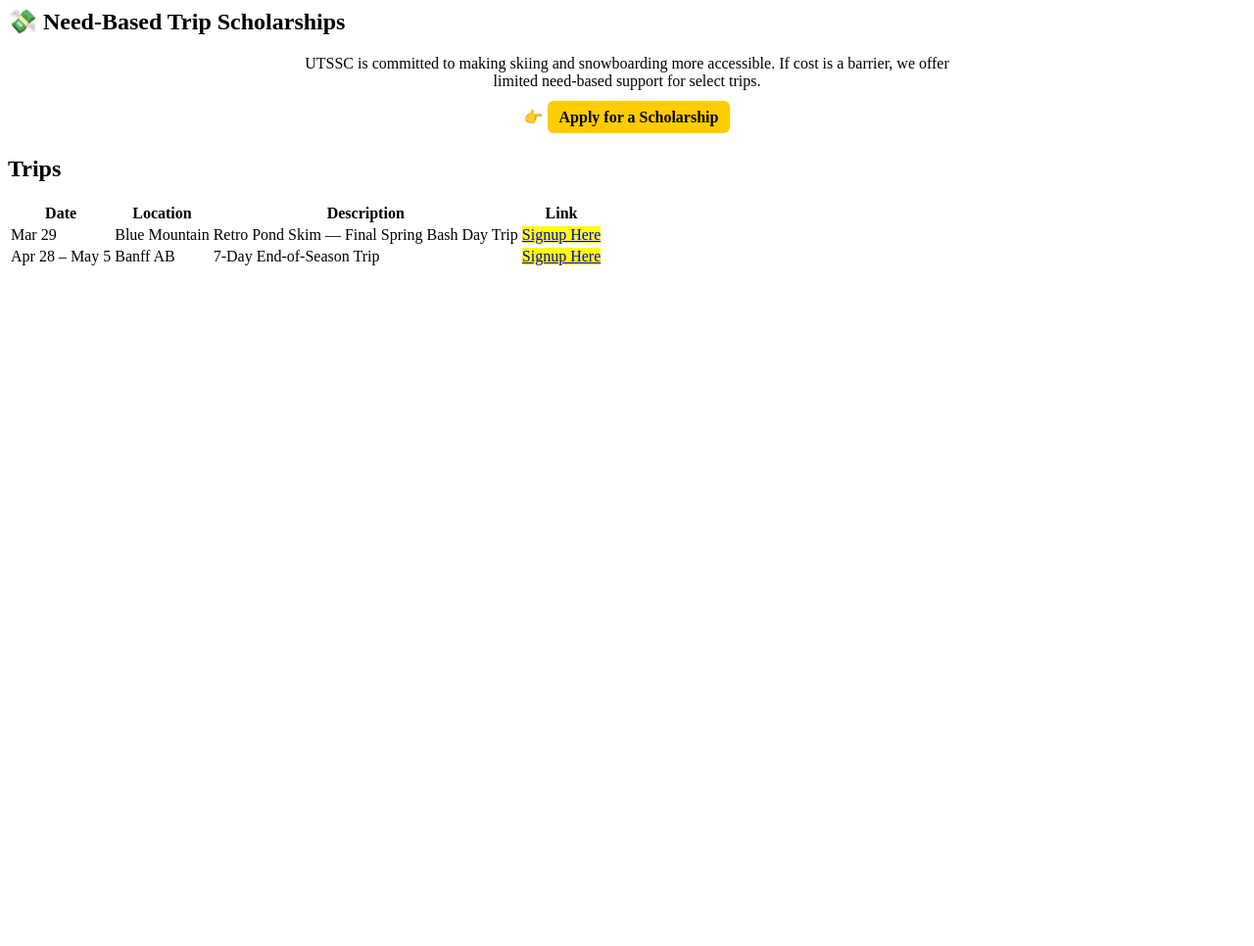
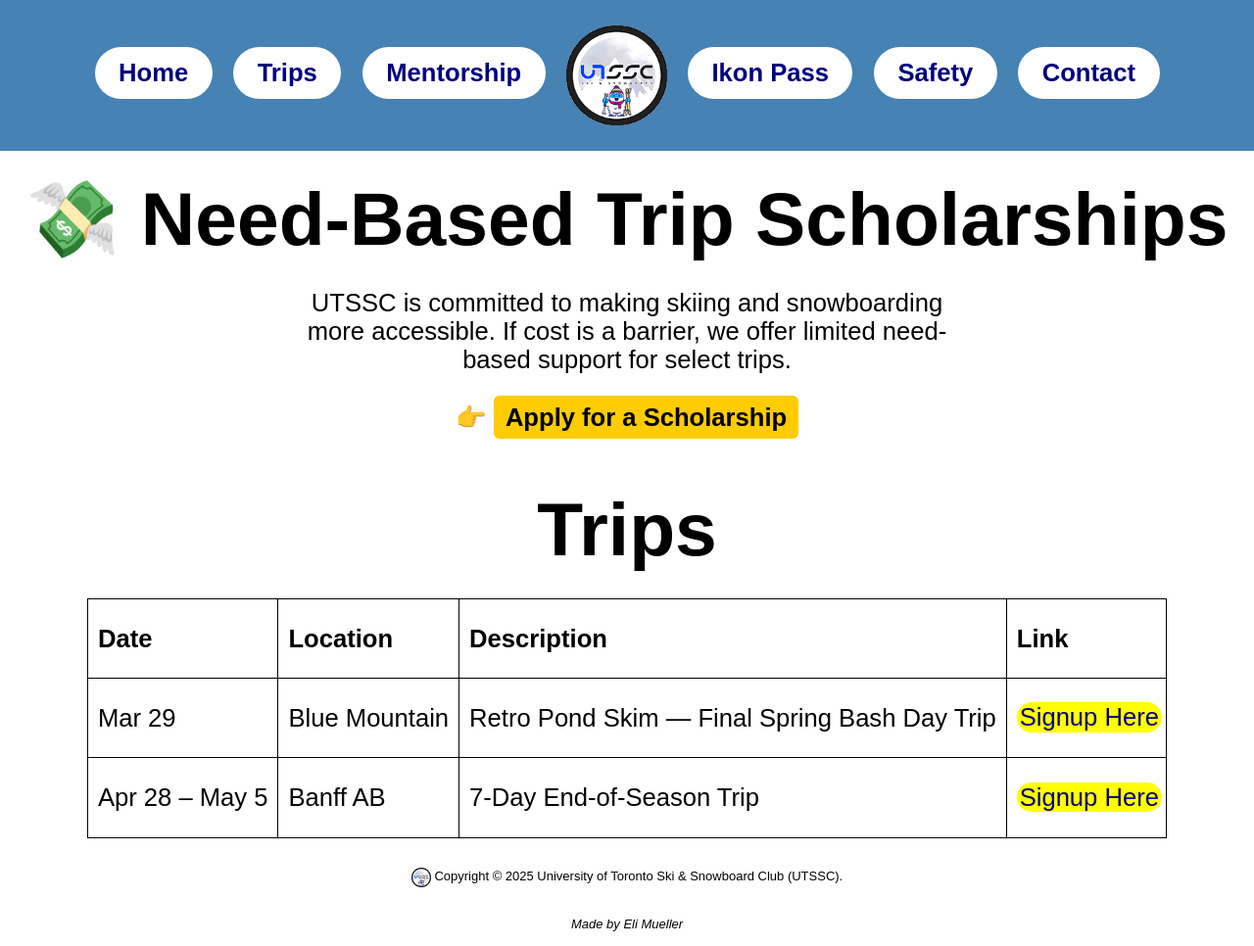
Before and after one commit to eliemueller/utssc, a plain HTML site: page trips.html in a window 1280 px wide. Shown: the whole page at 98% size. Before the commit the page ends 800 px from the top, so only its background shows below. Drawn offline with Linux system fonts and the light colour scheme.

Commit message:
Update trips.html

```diff
--- a/trips.html
+++ b/trips.html
@@ -1,14 +1,46 @@
-<h2>
-    💸 Need-Based Trip Scholarships
+<html>
+
+<head>
+    <title>Trips</title>
+    <link rel="stylesheet" href="style.css">
+
+    <!-- Google tag (gtag.js) -->
+    <script async src="https://www.googletagmanager.com/gtag/js?id=G-5E0WSN99TK"></script>
+    <script>
+    window.dataLayer = window.dataLayer || [];
+    function gtag(){dataLayer.push(arguments);}
+    gtag('js', new Date());
+    gtag('config', 'G-5E0WSN99TK');
+    </script>
+
+    <meta name="viewport" content="width=device-width, initial-scale=1.0">
+</head>
+
+<body>
+
+<h2 class="b">
+    <a href="index.html">Home</a>
+    &nbsp;
+    <a href="trips.html">Trips</a>
+    &nbsp;
+    <a href="mentorship.html">Mentorship</a>
+    &nbsp;
+    <img src="assets/logo.png" alt="logo" style="vertical-align: middle; width: 8vw;">
+    &nbsp;
+    <a href="ikon.html">Ikon Pass</a>
+    &nbsp;
+    <a href="safety.html">Safety</a>
+    &nbsp;
+    <a href="contact.html">Contact</a>
 </h2>
+
+<h2>💸 Need-Based Trip Scholarships</h2>
 <p style="text-align: center; max-width: 700px; margin: 0 auto 30px;">
     UTSSC is committed to making skiing and snowboarding more accessible. If cost is a barrier, we offer limited need-based support for select trips.<br><br>
     👉 <a href="https://form.jotform.com/250826876500258" target="_blank" style="background-color: #ffcc00; padding: 8px 12px; border-radius: 6px; text-decoration: none; color: black; font-weight: bold;">Apply for a Scholarship</a>
 </p>
 
-<h2>
-    Trips
-</h2>
+<h2>Trips</h2>
 
 <div style="text-align: center;">
     <table>
@@ -32,3 +64,16 @@
         </tr>
     </table>
 </div>
+
+<footer>
+    <img src="assets/logo.png" alt="logo" style="width:20px;height:20px; vertical-align: middle;">
+    Copyright © 2025 University of Toronto Ski & Snowboard Club (UTSSC).
+</footer>
+
+<footer style="font-style: italic;">
+    Made by Eli Mueller
+    <br><br>
+</footer>
+
+</body>
+</html>
```
